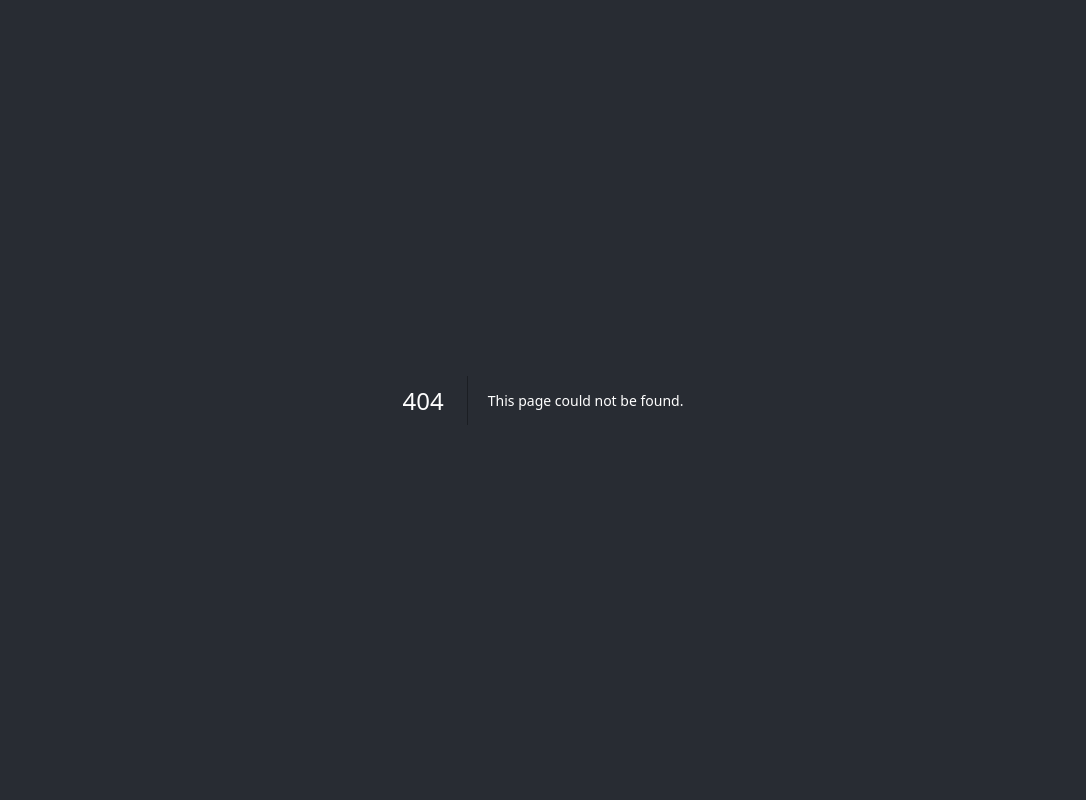
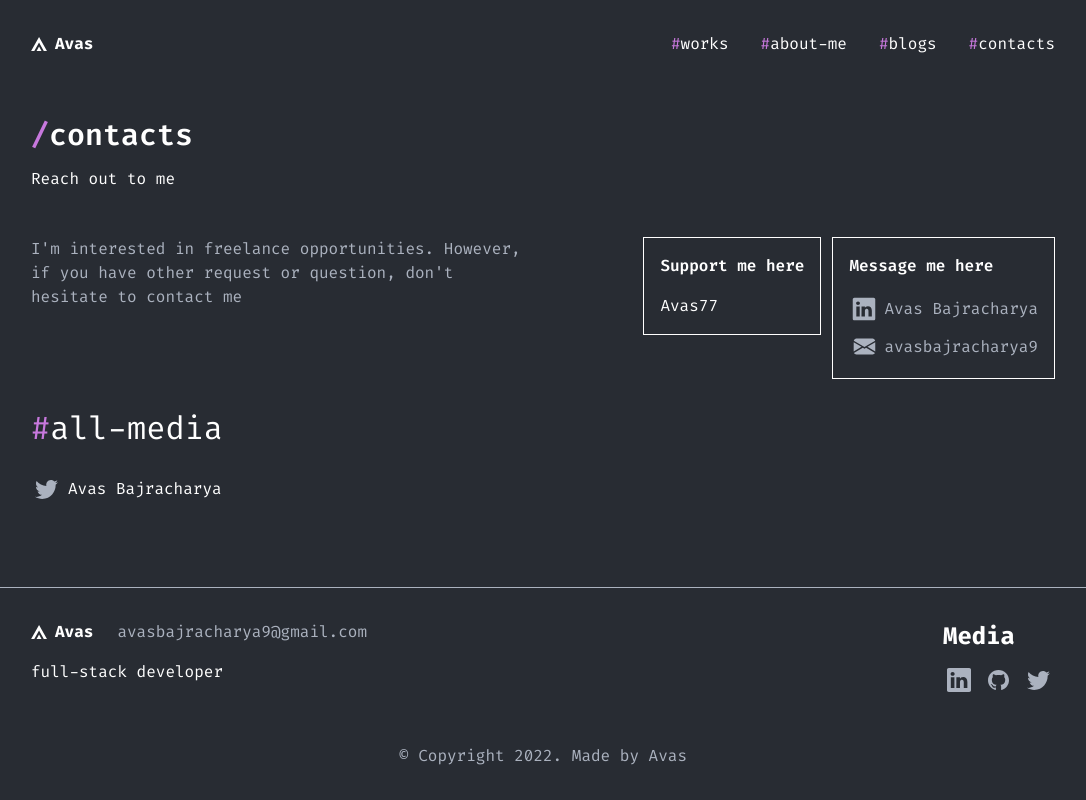
Before and after one commit to Avas77/avas-portfolio-v2, a Next.js app: page /contacts in a window 1280 px wide. Before the commit this address had no page. Shown: the whole page, without its empty margins (97-1183 px from the left). Built offline with nearby package versions, Linux system fonts and the light colour scheme.

Commit message:
feat: added contacts page

```diff
--- /dev/null
+++ b/app/contacts/layout.tsx
@@ -0,0 +1,21 @@
+import Footer from "@/components/Footer";
+import Header from "@/components/Header";
+import React from "react";
+
+const Contactslayout = ({
+  children,
+}: Readonly<{
+  children: React.ReactNode;
+}>) => {
+  return (
+    <>
+      <section className="container">
+        <Header />
+        {children}
+      </section>
+      <Footer classNames={"fixed bottom-0 w-full"} />
+    </>
+  );
+};
+
+export default Contactslayout;
--- /dev/null
+++ b/app/contacts/page.tsx
@@ -0,0 +1,61 @@
+import BlockHeader from "@/components/BlockHeader";
+import ContactsBox from "@/components/ContactsBox";
+import ContactsDescription from "@/components/ContactsDescription";
+import PageHeader from "@/components/PageHeader";
+import SocialContact from "@/components/SocialContact";
+import Image from "next/image";
+import Link from "next/link";
+import React from "react";
+
+const Contacts = () => {
+  const content = (
+    <span>
+      <Link href="/" target="_blank">
+        Avas77
+      </Link>
+    </span>
+  );
+
+  const socailContacts = (
+    <>
+      <SocialContact
+        path={"/assets/social-links/Linkedin.svg"}
+        label="Avas Bajracharya"
+        width={30}
+        height={20}
+      />
+      <SocialContact
+        path={"/assets/social-links/mail.svg"}
+        label="avasbajracharya9"
+        width={30}
+        height={32}
+      />
+    </>
+  );
+  return (
+    <section className="mt-[53px]">
+      <PageHeader title="contacts" description="Reach out to me" />
+      <div className="flex justify-between gap-[100px] mt-[46px] mb-[25px]">
+        <ContactsDescription />
+        <div className="flex gap-[11px]">
+          <ContactsBox contents={content} title="Support me here" />
+          <ContactsBox contents={socailContacts} title="Message me here" />
+        </div>
+      </div>
+      <div className="flex flex-col gap-[21px]">
+        <BlockHeader title="all-media" classNames="hidden" />
+        <div className="flex items-center gap-[5px]">
+          <Image
+            src="/assets/social-links/Twitter.svg"
+            alt="twitter"
+            width={32}
+            height={32}
+          />
+          <span>Avas Bajracharya</span>
+        </div>
+      </div>
+    </section>
+  );
+};
+
+export default Contacts;
--- a/components/Contacts/index.tsx
+++ b/components/Contacts/index.tsx
@@ -1,22 +1,12 @@
 import React from "react";
 import BlockHeader from "../BlockHeader";
 import SocialContact from "../SocialContact";
+import ContactsDescription from "../ContactsDescription";
+import ContactsBox from "../ContactsBox";
 
 const Contacts = () => {
-  return (
-    <section className="mb-[145px] px-4 xl:px-0">
-      <BlockHeader title="contacts" classNames="w-[127px]" />
-      <div className="flex mt-[45px] flex-col md:flex-row">
-        <div className="flex-1">
-          <p className="w-full sm:w-[505px] text-gray text-justify md:text-left">
-            I’m interested in freelance opportunities. However, if you have
-            other request or question, don’t hesitate to contact me
-          </p>
-        </div>
-        <div className="flex-1 flex justify-center md:justify-end mt-20 md:mt-0">
-          <section className="border border-white p-4 w-fit">
-            <h6 className="font-semibold mb-4">Message me here</h6>
-            <div className="flex flex-col gap-2">
+  const socailContacts = (
+    <>
       <SocialContact
         path={"/assets/social-links/Linkedin.svg"}
         label="Avas Bajracharya"
@@ -29,8 +19,17 @@ const Contacts = () => {
         width={30}
         height={32}
       />
+    </>
+  );
+  return (
+    <section className="mb-[145px] px-4 xl:px-0">
+      <BlockHeader title="contacts" classNames="w-[127px]" />
+      <div className="flex mt-[45px] flex-col md:flex-row">
+        <div className="flex-1">
+          <ContactsDescription />
         </div>
-          </section>
+        <div className="flex-1 flex justify-center md:justify-end mt-20 md:mt-0">
+          <ContactsBox contents={socailContacts} title="Message me here" />
         </div>
       </div>
     </section>
--- /dev/null
+++ b/components/ContactsBox/index.tsx
@@ -0,0 +1,17 @@
+import React from "react";
+
+interface IContactsBox {
+  contents: React.JSX.Element;
+  title: string;
+}
+
+const ContactsBox = ({ contents, title }: IContactsBox) => {
+  return (
+    <section className="border border-white p-4 w-fit h-fit">
+      <h6 className="font-semibold mb-4">{title}</h6>
+      <div className="flex flex-col gap-2">{contents}</div>
+    </section>
+  );
+};
+
+export default ContactsBox;
--- /dev/null
+++ b/components/ContactsDescription/index.tsx
@@ -0,0 +1,12 @@
+import React from "react";
+
+const ContactsDescription = () => {
+  return (
+    <p className="w-full sm:w-[505px] text-gray text-justify md:text-left">
+      I&apos;m interested in freelance opportunities. However, if you have other
+      request or question, don&apos;t hesitate to contact me
+    </p>
+  );
+};
+
+export default ContactsDescription;
--- a/components/Footer/index.tsx
+++ b/components/Footer/index.tsx
@@ -2,9 +2,11 @@ import React from "react";
 import Logo from "../Logo";
 import Image from "next/image";
 
-const Footer = () => {
+const Footer = ({ classNames }: { classNames: string }) => {
   return (
-    <footer className="flex flex-col border-t border-gray px-4 xl:px-0">
+    <footer
+      className={`flex flex-col border-t border-gray px-4 xl:px-0 ${classNames}`}
+    >
       <div className="flex flex-col md:flex-row justify-between container mt-8 gap-8">
         <div className="flex flex-col gap-4">
           <div className="flex gap-6">
```
Lines whose indentation alone changed are shown as unchanged.
